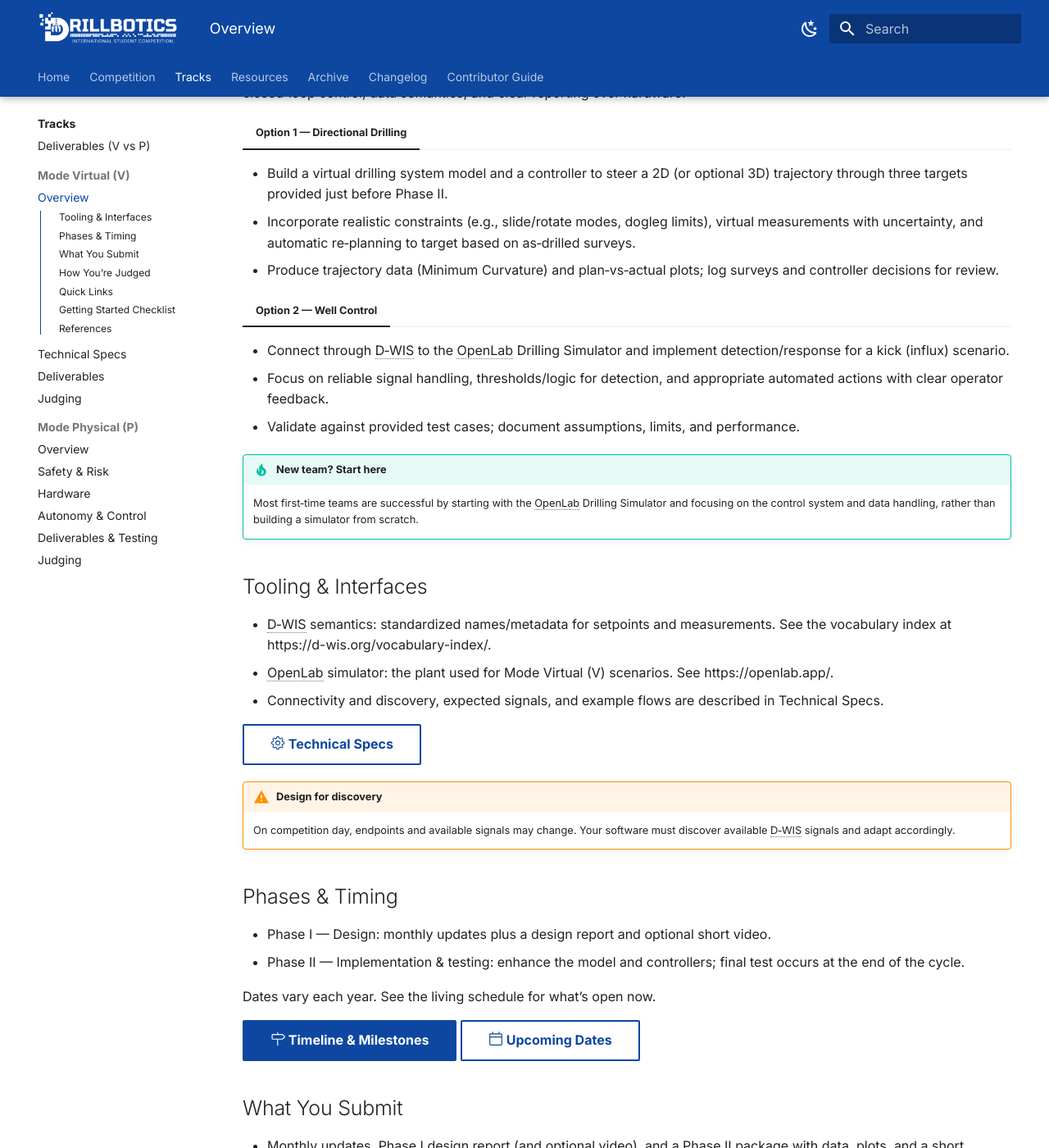
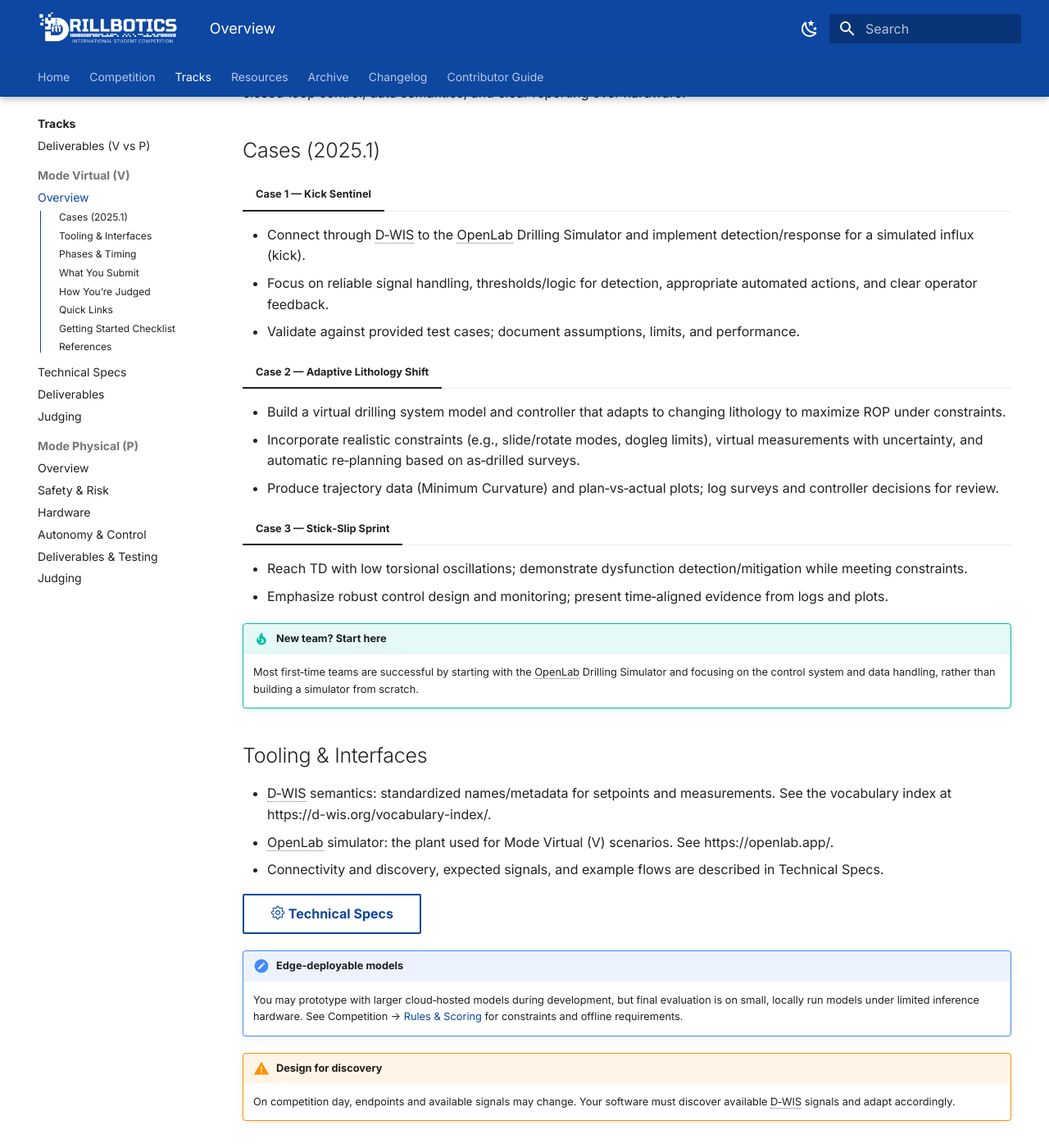
Before and after one commit to Open-Source-Drilling-Community/drillbotics-guidelines, an MkDocs documentation site: the page built from docs/tracks/group-a/overview.md, in a window 1280 px wide and 1400 px high, scrolled down 260 px. Shown: the whole window at 82% size. Built offline with MkDocs 1.6.1 and Material for MkDocs 9.7.7, drawn with Linux system fonts in a browser that asks for light colours; comment, search, counter and statistics services are not loaded; the version menu is left out; some of the changed text lies outside the part shown.

Commit message:
📝 docs(tracks): update group-a overview with 2025 cases and guidance
- replace previous options with three detailed cases for 2025 Mode V
- add case descriptions emphasizing detection, control, and adaptation
- include note on edge-deployable model requirements and constraints
- update getting started checklist to reflect new case selection process

```diff
--- a/docs/tracks/group-a/overview.md
+++ b/docs/tracks/group-a/overview.md
@@ -8,17 +8,24 @@ tags:
 
 Design, simulate, and control a virtual drilling system using standardized interfaces. Mode Virtual (V) emphasizes closed‑loop control, data semantics, and clear reporting over hardware.
 
-=== "Option 1 — Directional Drilling"
+## Cases (2025.1)
 
-- Build a virtual drilling system model and a controller to steer a 2D (or optional 3D) trajectory through three targets provided just before Phase II.
-- Incorporate realistic constraints (e.g., slide/rotate modes, dogleg limits), virtual measurements with uncertainty, and automatic re‑planning to target based on as‑drilled surveys.
+=== "Case 1 — Kick Sentinel"
+
+- Connect through D‑WIS to the OpenLab Drilling Simulator and implement detection/response for a simulated influx (kick).
+- Focus on reliable signal handling, thresholds/logic for detection, appropriate automated actions, and clear operator feedback.
+- Validate against provided test cases; document assumptions, limits, and performance.
+
+=== "Case 2 — Adaptive Lithology Shift"
+
+- Build a virtual drilling system model and controller that adapts to changing lithology to maximize ROP under constraints.
+- Incorporate realistic constraints (e.g., slide/rotate modes, dogleg limits), virtual measurements with uncertainty, and automatic re‑planning based on as‑drilled surveys.
 - Produce trajectory data (Minimum Curvature) and plan‑vs‑actual plots; log surveys and controller decisions for review.
 
-=== "Option 2 — Well Control"
+=== "Case 3 — Stick‑Slip Sprint"
 
-- Connect through D‑WIS to the OpenLab Drilling Simulator and implement detection/response for a kick (influx) scenario.
-- Focus on reliable signal handling, thresholds/logic for detection, and appropriate automated actions with clear operator feedback.
-- Validate against provided test cases; document assumptions, limits, and performance.
+- Reach TD with low torsional oscillations; demonstrate dysfunction detection/mitigation while meeting constraints.
+- Emphasize robust control design and monitoring; present time‑aligned evidence from logs and plots.
 
 !!! tip "New team? Start here"
     Most first‑time teams are successful by starting with the OpenLab Drilling Simulator and focusing on the control system and data handling, rather than building a simulator from scratch.
@@ -30,6 +37,9 @@ Design, simulate, and control a virtual drilling system using standardized inter
 - Connectivity and discovery, expected signals, and example flows are described in Technical Specs.
 
 [:octicons-gear-24: Technical Specs](technical-specs.md){ .md-button }
+
+!!! note "Edge‑deployable models"
+    You may prototype with larger cloud‑hosted models during development, but final evaluation is on small, locally run models under limited inference hardware. See Competition → [Rules & Scoring](../../competition/rules-scoring.md) for constraints and offline requirements.
 
 !!! warning "Design for discovery"
     On competition day, endpoints and available signals may change. Your software must discover available D‑WIS signals and adapt accordingly.
@@ -75,7 +85,7 @@ Weights and rubrics are on the Judging page.
 ## Getting Started Checklist
 
 - [ ] Review the Technical Specs for D‑WIS and OpenLab expectations.
-- [ ] Decide on Option 1 (Directional) or Option 2 (Well Control).
+- [ ] Review the three Mode V cases and pick your initial target.
 - [ ] Stand up a minimal data flow: connect, discover signals, and log data.
 - [ ] Implement a basic control loop with clear state display and logging.
 - [ ] Build required plots/reports incrementally as you test.
```
